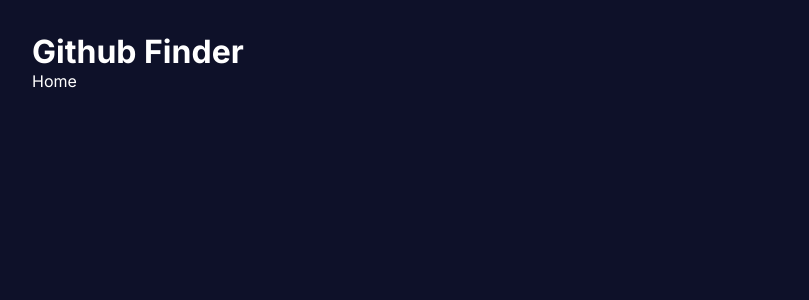
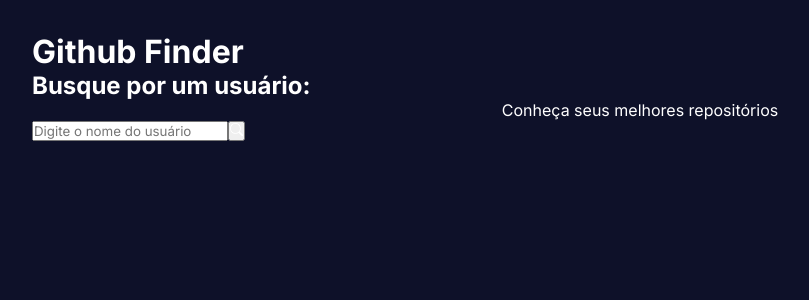
Before and after one commit to jamangueira7/github-finder-react-typescript, a React (Vite) app: page / in a window 1280 px wide. Shown: the top 300 px of the page, without its empty margins (0-809 px from the left). Built offline with nearby package versions, Linux system fonts and the light colour scheme.

Commit message:
componente search

```diff
--- /dev/null
+++ b/src/components/Search.tsx
@@ -0,0 +1,18 @@
+import React from 'react';
+import { BsSearch } from 'react-icons/bs';
+const Search = () => {
+  return (
+    <div>
+      <h2>Busque por um usuário:</h2>
+      <p>Conheça seus melhores repositórios</p>
+      <div>
+        <input type="text" placeholder="Digite o nome do usuário"/>
+        <button>
+          <BsSearch />
+        </button>
+      </div>
+    </div>
+  );
+}
+
+export default Search;
--- a/src/routes/Home.tsx
+++ b/src/routes/Home.tsx
@@ -1,8 +1,11 @@
 import React from 'react';
+import Search from "../components/Search";
 
 const Home = () => {
   return (
-    <div>Home</div>
+    <div>
+      <Search />
+    </div>
   );
 }
 
```
